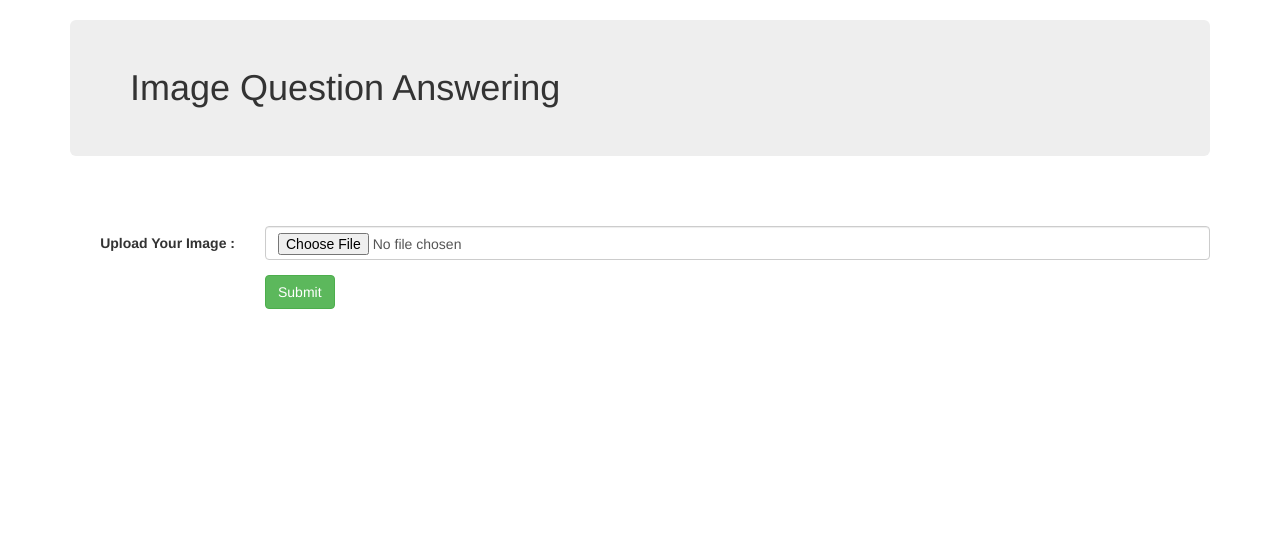
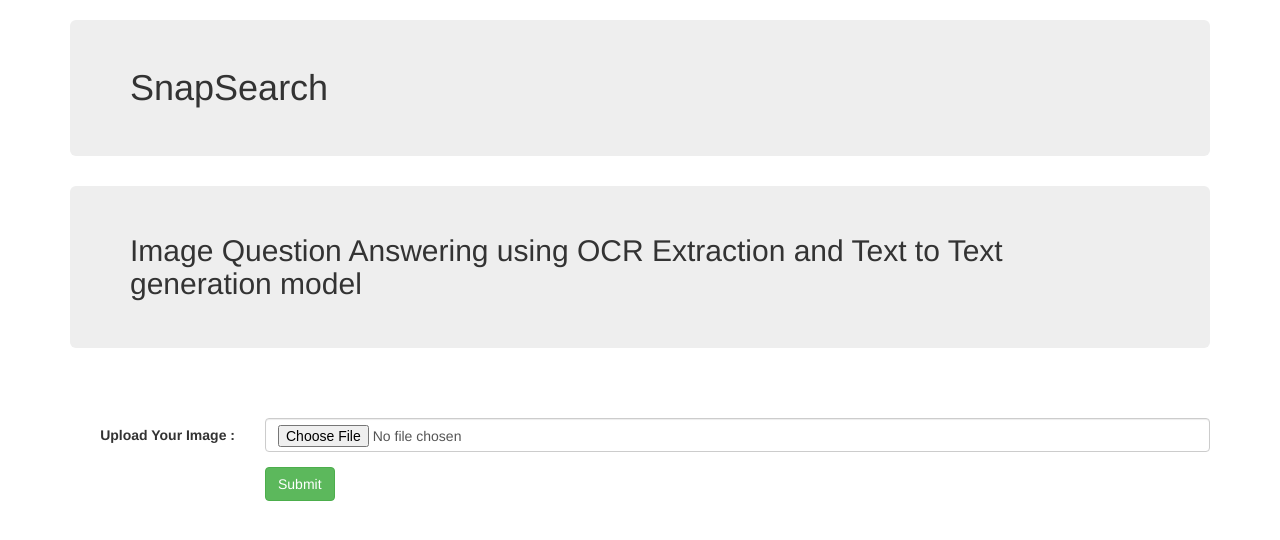
Before and after one commit to naidu970/image-question-answering, a Flask app: page / in a window 1280 px wide. Shown: the top 540 px of the page. Run offline with Flask 2, Linux system fonts and the light colour scheme; some libraries are stand-ins or nearby versions.

Commit message:
text output formatting again

```diff
--- a/hello-app/templates/index.html
+++ b/hello-app/templates/index.html
@@ -12,7 +12,8 @@
 <body>
 
 <div class="container">
-  <h1 class="jumbotron bg-primary">Image Question Answering</h1>
+  <h1 class="jumbotron bg-primary">SnapSearch</h1>
+  <h2 class="jumbotron bg-primary">Image Question Answering using OCR Extraction and Text to Text generation model</h2>
   <br><br>
   <form class="form-horizontal" action="/submit" method="post" enctype="multipart/form-data">
 
@@ -34,10 +35,10 @@
   <!-- <img src="{{img_path}}" height="1000px" width="1000px"> -->
     <!-- <p> Extracted Text  : <i> {{extracted_text}} </i></p>
 	<p> Answers : <i> {{prediction}} </i></p> -->
-    <span style="font-size: 16; margin: 21px 0; display: block;">
-      <p> Download Link : <i> {{uploaded_image_url}} </i></p>
-      <p> Extracted Text  : <i> {{extracted_text}} </i></p>
-      <p> Answers : <i> {{prediction}} </i></p>
+    <span style="font-size: 10; margin: 21px 0; display: block;">
+      <p> Download Link : <a href="{{uploaded_image_url}}">{{uploaded_image_url}}</a> </p>
+      <p> Extracted Text  : {{extracted_text}} </p>
+      <p> Answers : {{prediction}} </p>
       </span>
 
 	{% endif %}
```
